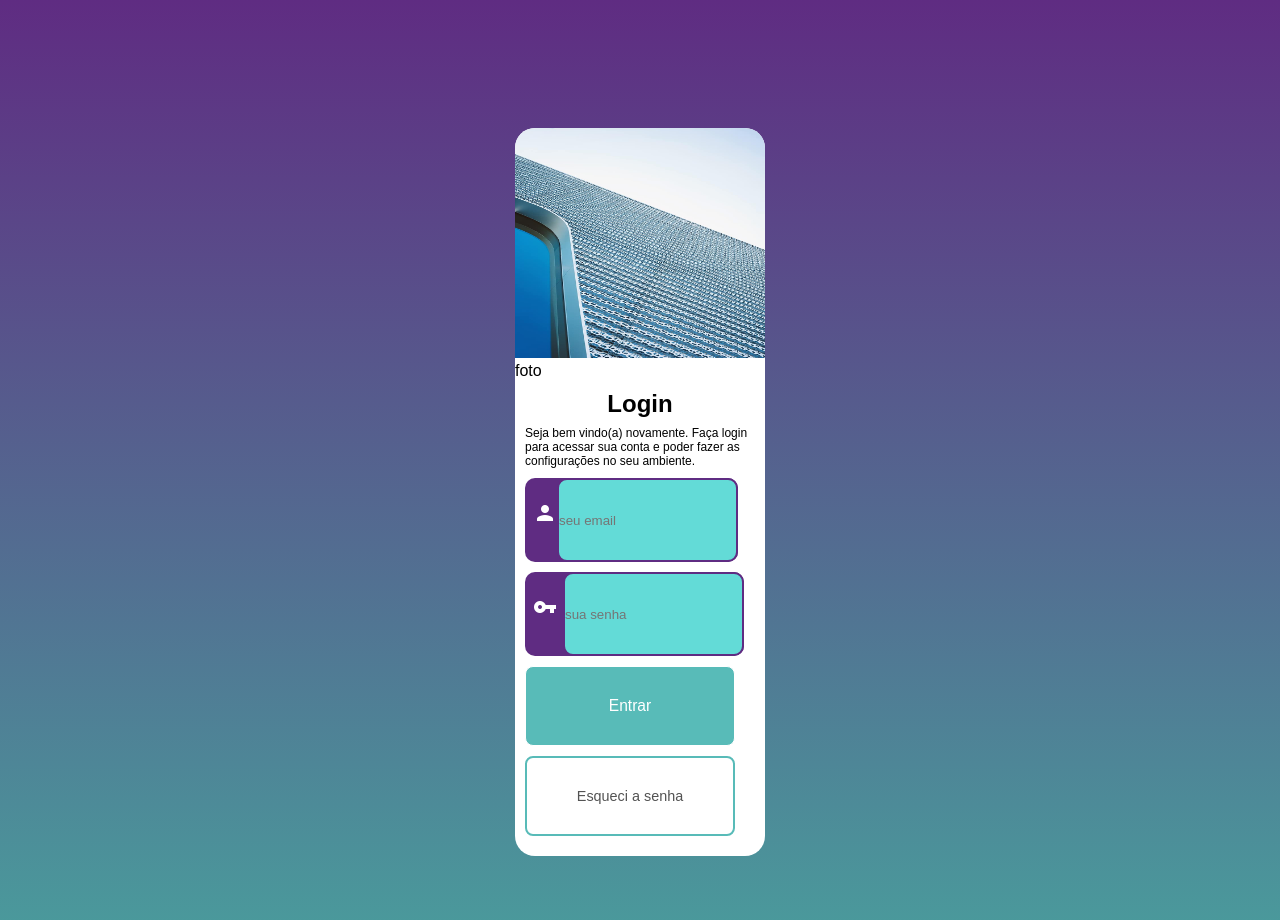
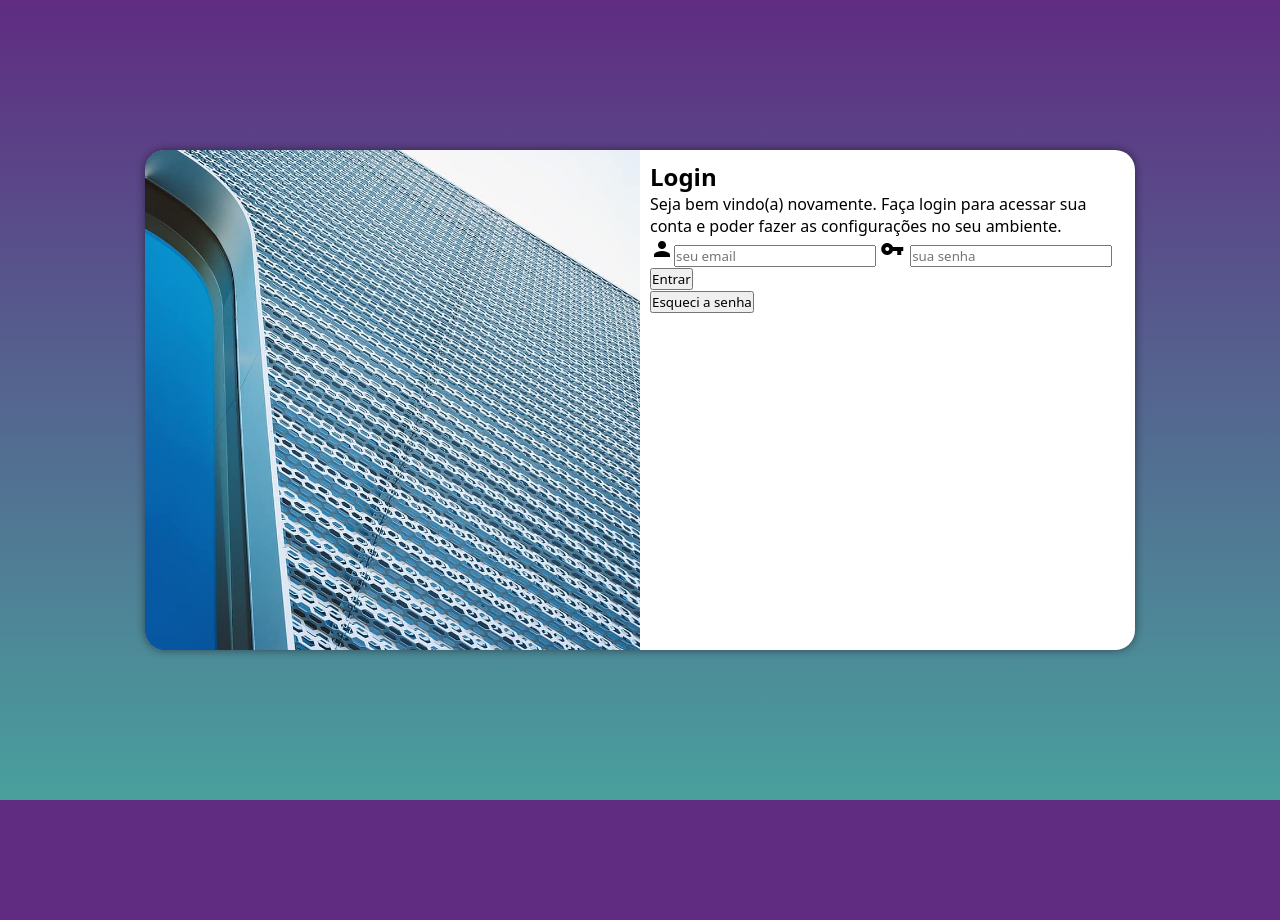
Before and after one commit to popanish/projeto-login, a plain HTML site: page index.html in a window 1280 px wide. After the commit the page ends 800 px from the top, so only its background shows below. Drawn offline with Linux system fonts and the light colour scheme.

Commit message:
media queries

```diff
--- a/estilo/media-query.css
+++ b/estilo/media-query.css
@@ -5,6 +5,4 @@
         background-image: linear-gradient(to bottom, #5F2c82, #49A09d);
     }
 
-
-@media screen and (min-width: 1200px) {
 }
--- a/estilo/style.css
+++ b/estilo/style.css
@@ -5,10 +5,10 @@
     padding: 0;
     font-family: Arial, Helvetica, sans-serif;
 }
-#foto{
-    height: 230px;
+img{
+    width: 250px;
+    height: 220px;
     border-radius: 20px 20px 0px 0px;
-    width: 250px;
 }
 
 main{
--- /dev/null
+++ b/estilos/estilos.css
@@ -0,0 +1,43 @@
+@charset "UTF-8";
+
+*{
+    font-family: system-ui, -apple-system, BlinkMacSystemFont, 'Segoe UI', Roboto, Oxygen, Ubuntu, Cantarell, 'Open Sans', 'Helvetica Neue', sans-serif;
+    padding: 0;
+    margin: 0;
+    box-sizing: border-box;
+}
+body, html{
+    background-color: #5F2C82;
+    height: 100vh;
+    width: 100vw;
+}
+main{
+    position: relative;
+    height: 100vh;
+    width: 100vw;
+}
+#login{
+    position: absolute;
+    top: 50%;
+    left: 50%;
+    transform: translate(-50% ,-50%);
+    background-color: white;
+    width: 250px;
+    height: 500px;
+    border-radius: 20px;
+    overflow: hidden;
+    box-shadow: 0px 0px 10px rgba(0, 0, 0, 0.479);
+    transition: width 1s, height 1s;
+    transition-timing-function: ease;
+}
+#foto{
+    display: block;
+    background: #5F2C82 url(../imagens/metal.jpg) no-repeat;
+    background-size: cover;
+    background-position: left bottom;
+    height: 200px;
+}
+#form{
+    display: block;
+    padding: 10px;
+}
--- /dev/null
+++ b/estilos/media-query.css
@@ -0,0 +1,37 @@
+@charset "UTF-8";
+
+
+@media screen and (min-width: 770px) and (max-width: 992px){
+    body{
+        background-image: linear-gradient(to top, #49A09D , #5F2C82);
+    }
+    #login{
+        width: 80vw;
+    }
+    #foto{
+        float: left;
+        width: 30%;
+        height: 100%;
+    }
+    #form{
+        float: right;
+        width: 70%;
+    }
+}
+@media screen and (min-width:992px){
+    body{
+        background-image: linear-gradient(to top, #49A09D , #5F2C82);
+    }
+    #login{
+        width: 990px;
+    }
+    #foto{
+        float: left;
+        width: 50%;
+        height: 100%;
+    }
+    #form{
+        float: right;
+        width: 50%;
+    }
+}
--- a/index.html
+++ b/index.html
@@ -6,15 +6,14 @@
     <meta name="viewport" content="width=device-width, initial-scale=1.0">
     <link href="https://fonts.googleapis.com/icon?family=Material+Icons"
       rel="stylesheet">
-    <link rel="stylesheet" href="estilo/style.css">
-      <link rel="stylesheet" href="estilo/media-query.css">
+    <link rel="stylesheet" href="estilos/estilos.css">
+      <link rel="stylesheet" href="estilos/media-query.css">
     <title>Login</title>
 </head>
 <body>
     <main>
         <section id="login">
-            <img src="imagens/metal.jpg" alt="imagem de prédio" id="foto">
-            <div id="ifoto">foto</div>
+            <div id="foto"></div>
             <div id="form">
                 <h1>Login</h1>
                 <p>Seja bem vindo(a) novamente. Faça login para acessar sua conta e poder fazer as configurações no seu ambiente.</p>
--- /dev/null
+++ b/style.css
@@ -0,0 +1,23 @@
+div {
+    width: 160px;
+    height: 80px;
+    padding: 20px;
+    border: 8px solid red ;
+    background: yellow;
+  }
+
+  .content-box {
+    box-sizing: content-box;
+    /* Total width: 160px + (2 * 20px) + (2 * 8px) = 216px
+       Total height: 80px + (2 * 20px) + (2 * 8px) = 136px
+       Content box width: 160px
+       Content box height: 80px */
+  }
+
+  .border-box {
+    box-sizing: border-box;
+    /* Total width: 160px
+       Total height: 80px
+       Content box width: 160px - (2 * 20px) - (2 * 8px) = 104px
+       Content box height: 80px - (2 * 20px) - (2 * 8px) = 24px */
+  }
```
Also changed, not shown: teste.html (added, +16 -0 lines).
